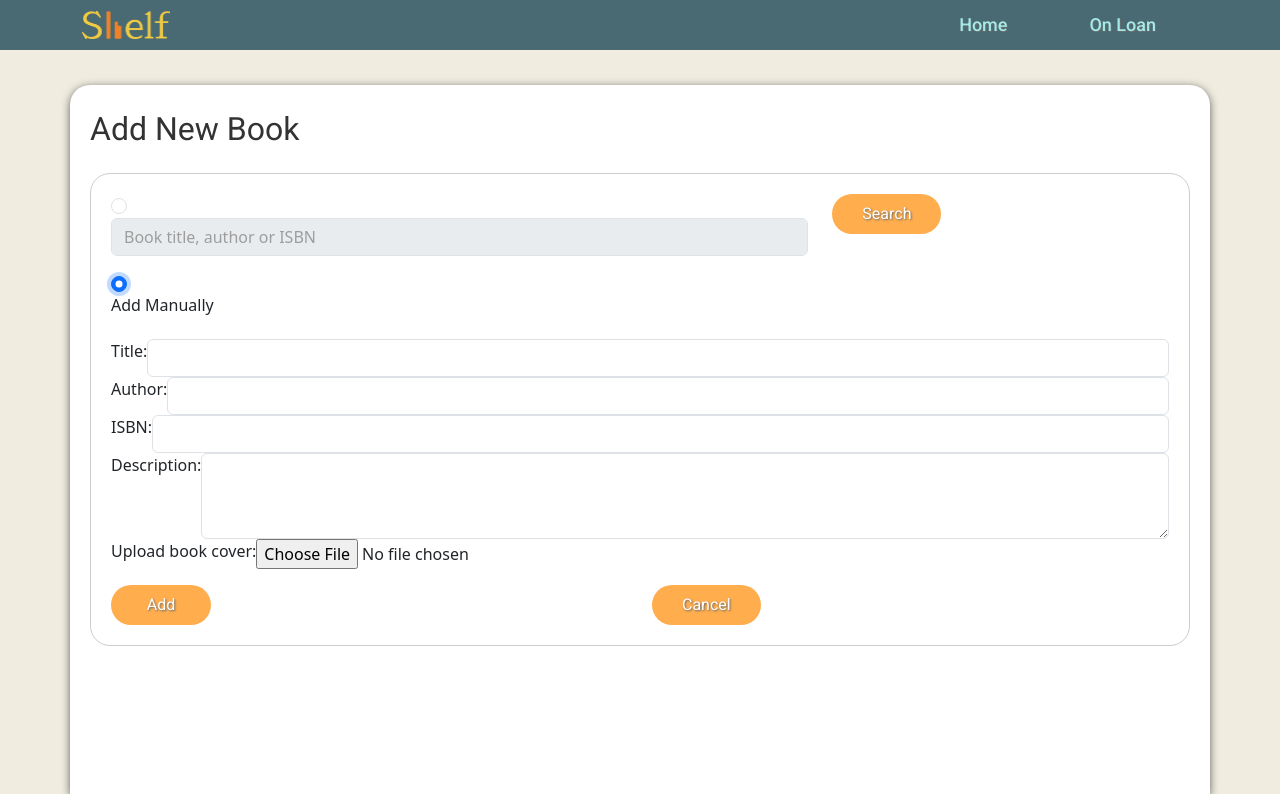
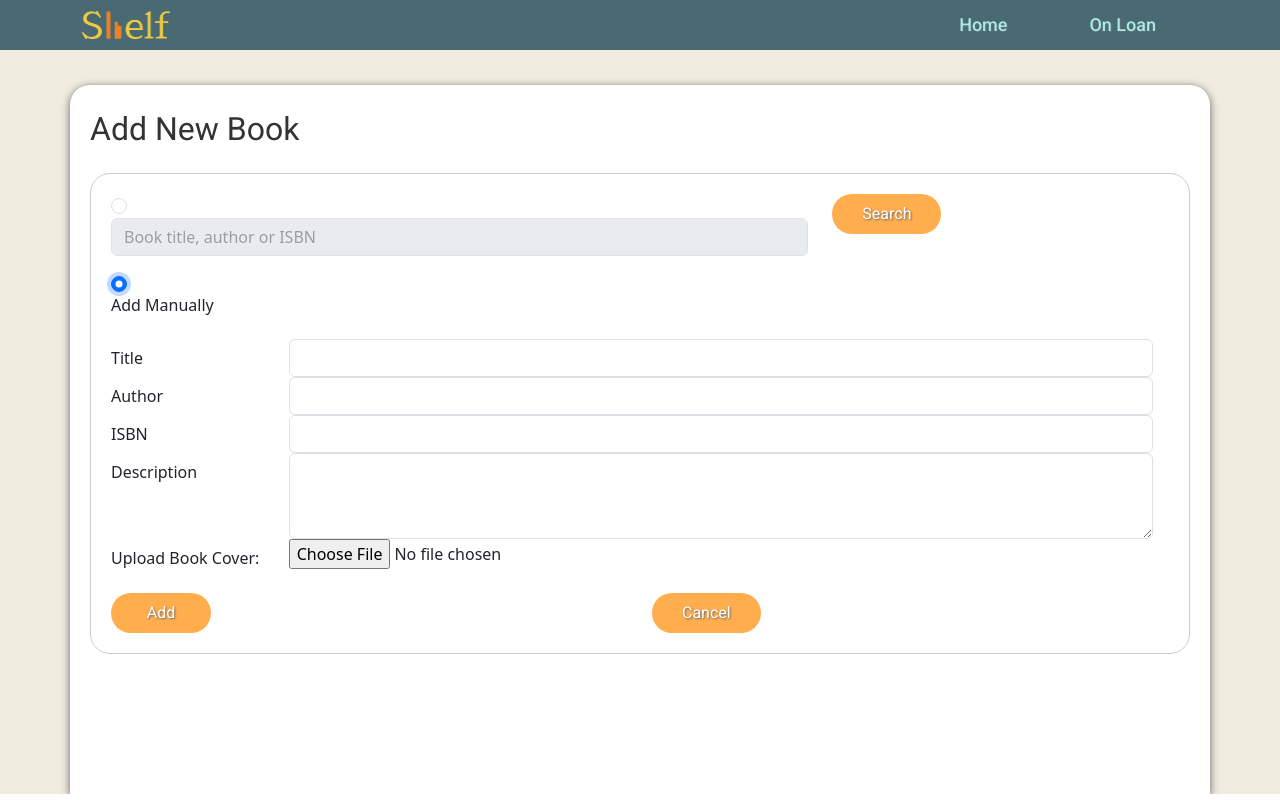
Before and after one commit to AstaRem/home-library-app, a React (Create React App) app: page /AddBook in a window 1280 px wide. Both pictures are taken after a click on the radio button 119 px from the left and 284 px from the top of the page. Built offline with nearby package versions, Linux system fonts and the light colour scheme.

Commit message:
input areas turned into a horizontal form

```diff
--- a/src/components/AddBook.js
+++ b/src/components/AddBook.js
@@ -278,38 +278,49 @@ const AddBook = ({updateBookData}) => {
         </div>
         {manualAdd && (
           <div className="manual-add-container mt-3">
-            <div className="form-group">
-              <label htmlFor="manual-title">Title:</label>
+            <form>
+  <div className="form-group row">
+    <label htmlFor="manual-title" className="col-sm-2 col-form-label">Title</label>
+    <div className="col-sm-10">
       <input
+        className="form-control"
         type="text"
-                className="form-control"
         id="manual-title"
         value={manualTitle}
         onChange={(e) => setManualTitle(e.target.value)}
       />
     </div>
-            <div className="form-group">
-              <label htmlFor="manual-author">Author:</label>
+  </div>
+
+  <div className="form-group row">
+    <label htmlFor="manual-author" className="col-sm-2 col-form-label">Author</label>
+    <div className="col-sm-10">
       <input
+        className="form-control"
         type="text"
-                className="form-control"
         id="manual-author"
         value={manualAuthor}
         onChange={(e) => setManualAuthor(e.target.value)}
       />
     </div>
-            <div className="form-group">
-              <label htmlFor="manual-isbn">ISBN:</label>
+  </div>
+
+  <div className="form-group row">
+    <label htmlFor="manual-isbn" className="col-sm-2 col-form-label">ISBN</label>
+    <div className="col-sm-10">
       <input
+        className="form-control"
         type="text"
-                className="form-control"
         id="manual-isbn"
         value={manualISBN}
         onChange={(e) => setManualISBN(e.target.value)}
       />
     </div>
-            <div className="form-group">
-              <label htmlFor="manual-description">Description:</label>
+  </div>
+
+  <div className="form-group row">
+    <label htmlFor="manual-description" className="col-sm-2 col-form-label">Description</label>
+    <div className="col-sm-10">
       <textarea
         className="form-control"
         id="manual-description"
@@ -318,11 +329,21 @@ const AddBook = ({updateBookData}) => {
         onChange={(e) => setManualDescription(e.target.value)}
       ></textarea>
     </div>
-            <div className="form-group">
-              <label htmlFor="manual-upload">Upload book cover:</label>
-              <input type="file" className="form-control-file" id="manual-upload"
-              onChange={(e) => setManualCoverFile(e.target.files[0])} />
   </div>
+
+  <div className="form-group row">
+    <label htmlFor="manual-upload" className="col-sm-2 col-form-label">Upload Book Cover:</label>
+    <div className="col-sm-10">
+      <input
+        type="file"
+        className="form-control-file"
+        id="manual-upload"
+        onChange={(e) => setManualCoverFile(e.target.files[0])}
+      />
+    </div>
+  </div>
+</form>
+
           </div>
         )}
         <div className="row mt-3">
```
Lines whose indentation alone changed are shown as unchanged.
